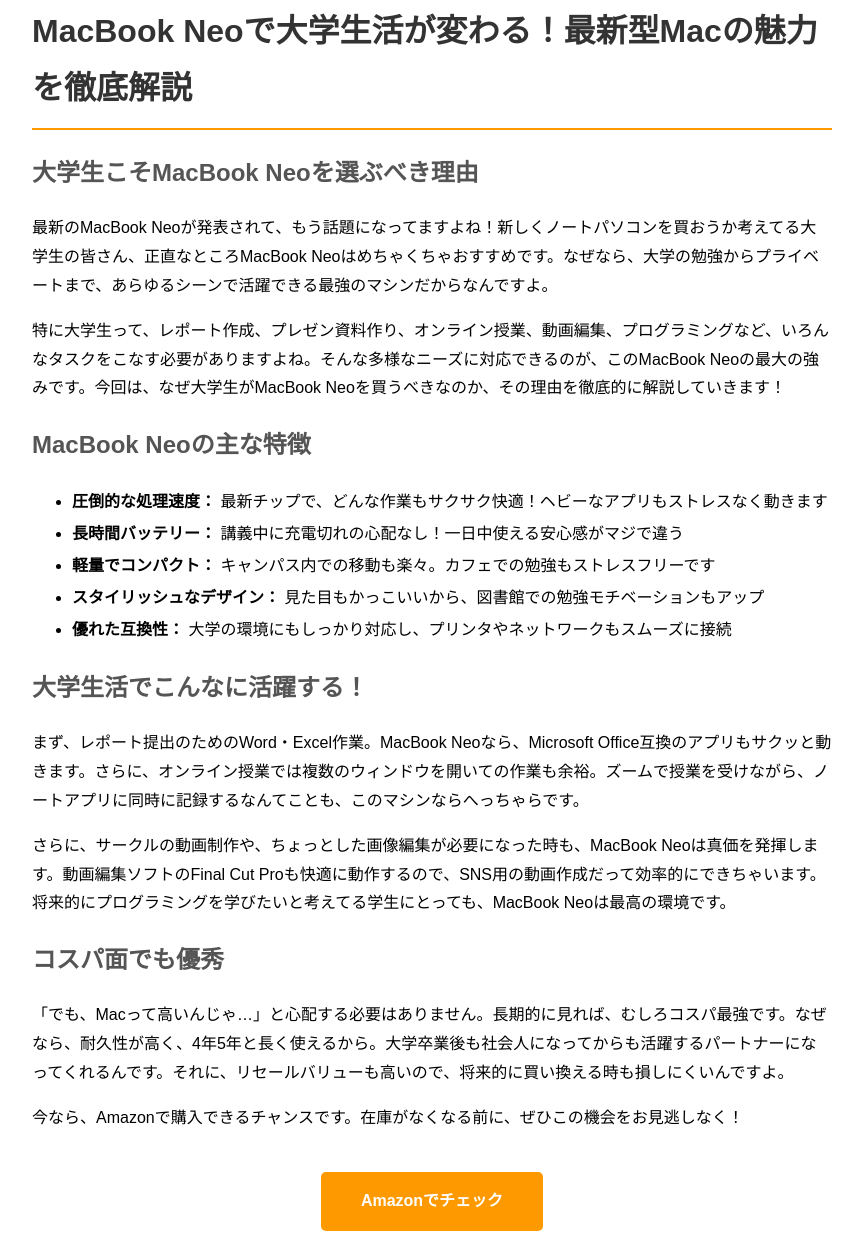
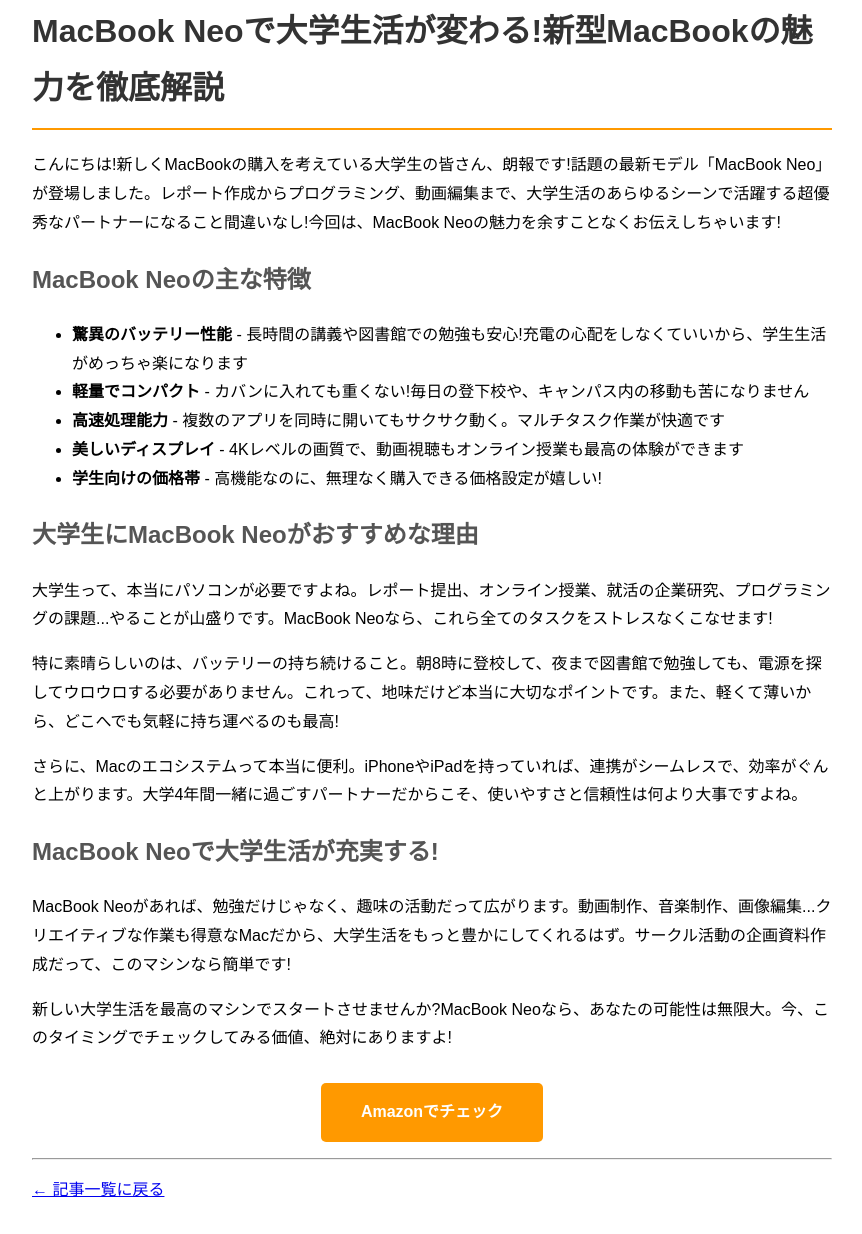
Before and after one commit to HinataIshikawa/hinata-blog, a plain HTML site: page articles/2026-11-19-MacBook-Neo.html in a window 1280 px wide. Shown: the part 79-1313 px from the top of the page, without its empty margins (208-1070 px from the left). Drawn offline with Linux system fonts and the light colour scheme.

Commit message:
Add article 2026-11-19 20:03

```diff
--- a/articles/2026-11-19-MacBook-Neo.html
+++ b/articles/2026-11-19-MacBook-Neo.html
@@ -44,51 +44,37 @@
 </head>
 <body>
     <p class="meta"><span class="tag">その他</span> 投稿日: 2026年11月19日</p>
-    <h1>MacBook Neoで大学生活が変わる！最新型Macの魅力を徹底解説</h1>
+    <h1>MacBook Neoで大学生活が変わる!新型MacBookの魅力を徹底解説</h1>
 
-<h2>大学生こそMacBook Neoを選ぶべき理由</h2>
-
-<p>
-最新のMacBook Neoが発表されて、もう話題になってますよね！新しくノートパソコンを買おうか考えてる大学生の皆さん、正直なところMacBook Neoはめちゃくちゃおすすめです。なぜなら、大学の勉強からプライベートまで、あらゆるシーンで活躍できる最強のマシンだからなんですよ。
-</p>
-
-<p>
-特に大学生って、レポート作成、プレゼン資料作り、オンライン授業、動画編集、プログラミングなど、いろんなタスクをこなす必要がありますよね。そんな多様なニーズに対応できるのが、このMacBook Neoの最大の強みです。今回は、なぜ大学生がMacBook Neoを買うべきなのか、その理由を徹底的に解説していきます！
-</p>
+<p>こんにちは!新しくMacBookの購入を考えている大学生の皆さん、朗報です!話題の最新モデル「MacBook Neo」が登場しました。レポート作成からプログラミング、動画編集まで、大学生活のあらゆるシーンで活躍する超優秀なパートナーになること間違いなし!今回は、MacBook Neoの魅力を余すことなくお伝えしちゃいます!</p>
 
 <h2>MacBook Neoの主な特徴</h2>
 
-<ul style="line-height: 2; margin: 20px 0;">
-<li><strong>圧倒的な処理速度：</strong> 最新チップで、どんな作業もサクサク快適！ヘビーなアプリもストレスなく動きます</li>
-<li><strong>長時間バッテリー：</strong> 講義中に充電切れの心配なし！一日中使える安心感がマジで違う</li>
-<li><strong>軽量でコンパクト：</strong> キャンパス内での移動も楽々。カフェでの勉強もストレスフリーです</li>
-<li><strong>スタイリッシュなデザイン：</strong> 見た目もかっこいいから、図書館での勉強モチベーションもアップ</li>
-<li><strong>優れた互換性：</strong> 大学の環境にもしっかり対応し、プリンタやネットワークもスムーズに接続</li>
+<ul>
+<li><strong>驚異のバッテリー性能</strong> - 長時間の講義や図書館での勉強も安心!充電の心配をしなくていいから、学生生活がめっちゃ楽になります</li>
+<li><strong>軽量でコンパクト</strong> - カバンに入れても重くない!毎日の登下校や、キャンパス内の移動も苦になりません</li>
+<li><strong>高速処理能力</strong> - 複数のアプリを同時に開いてもサクサク動く。マルチタスク作業が快適です</li>
+<li><strong>美しいディスプレイ</strong> - 4Kレベルの画質で、動画視聴もオンライン授業も最高の体験ができます</li>
+<li><strong>学生向けの価格帯</strong> - 高機能なのに、無理なく購入できる価格設定が嬉しい!</li>
 </ul>
 
-<h2>大学生活でこんなに活躍する！</h2>
+<h2>大学生にMacBook Neoがおすすめな理由</h2>
 
-<p>
-まず、レポート提出のためのWord・Excel作業。MacBook Neoなら、Microsoft Office互換のアプリもサクッと動きます。さらに、オンライン授業では複数のウィンドウを開いての作業も余裕。ズームで授業を受けながら、ノートアプリに同時に記録するなんてことも、このマシンならへっちゃらです。
+<p>大学生って、本当にパソコンが必要ですよね。レポート提出、オンライン授業、就活の企業研究、プログラミングの課題...やることが山盛りです。MacBook Neoなら、これら全てのタスクをストレスなくこなせます!</p>
+
+<p>特に素晴らしいのは、バッテリーの持ち続けること。朝8時に登校して、夜まで図書館で勉強しても、電源を探してウロウロする必要がありません。これって、地味だけど本当に大切なポイントです。また、軽くて薄いから、どこへでも気軽に持ち運べるのも最高!</p>
+
+<p>さらに、Macのエコシステムって本当に便利。iPhoneやiPadを持っていれば、連携がシームレスで、効率がぐんと上がります。大学4年間一緒に過ごすパートナーだからこそ、使いやすさと信頼性は何より大事ですよね。</p>
+
+<h2>MacBook Neoで大学生活が充実する!</h2>
+
+<p>MacBook Neoがあれば、勉強だけじゃなく、趣味の活動だって広がります。動画制作、音楽制作、画像編集...クリエイティブな作業も得意なMacだから、大学生活をもっと豊かにしてくれるはず。サークル活動の企画資料作成だって、このマシンなら簡単です!</p>
+
+<p>新しい大学生活を最高のマシンでスタートさせませんか?MacBook Neoなら、あなたの可能性は無限大。今、このタイミングでチェックしてみる価値、絶対にありますよ!</p>
+
+<p style="text-align: center; margin-top: 30px;">
+<a href="https://amzn.to/4bJtOuM" style="display: inline-block; padding: 15px 40px; background-color: #FF9900; color: white; text-decoration: none; border-radius: 5px; font-weight: bold; font-size: 16px;">Amazonでチェック</a>
 </p>
-
-<p>
-さらに、サークルの動画制作や、ちょっとした画像編集が必要になった時も、MacBook Neoは真価を発揮します。動画編集ソフトのFinal Cut Proも快適に動作するので、SNS用の動画作成だって効率的にできちゃいます。将来的にプログラミングを学びたいと考えてる学生にとっても、MacBook Neoは最高の環境です。
-</p>
-
-<h2>コスパ面でも優秀</h2>
-
-<p>
-「でも、Macって高いんじゃ…」と心配する必要はありません。長期的に見れば、むしろコスパ最強です。なぜなら、耐久性が高く、4年5年と長く使えるから。大学卒業後も社会人になってからも活躍するパートナーになってくれるんです。それに、リセールバリューも高いので、将来的に買い換える時も損しにくいんですよ。
-</p>
-
-<p>
-今なら、Amazonで購入できるチャンスです。在庫がなくなる前に、ぜひこの機会をお見逃しなく！
-</p>
-
-<div style="text-align: center; margin: 40px 0;">
-<a href="https://amzn.to/4bJtOuM" style="display: inline-block; padding: 15px 40px; background-color: #FF9900; color: white; text-decoration: none; border-radius: 5px; font-weight: bold; font-size: 16px;">Amazonでチェック</a>
-</div>
     <hr>
     <p><a href="index.html">← 記事一覧に戻る</a></p>
 </body>
```
